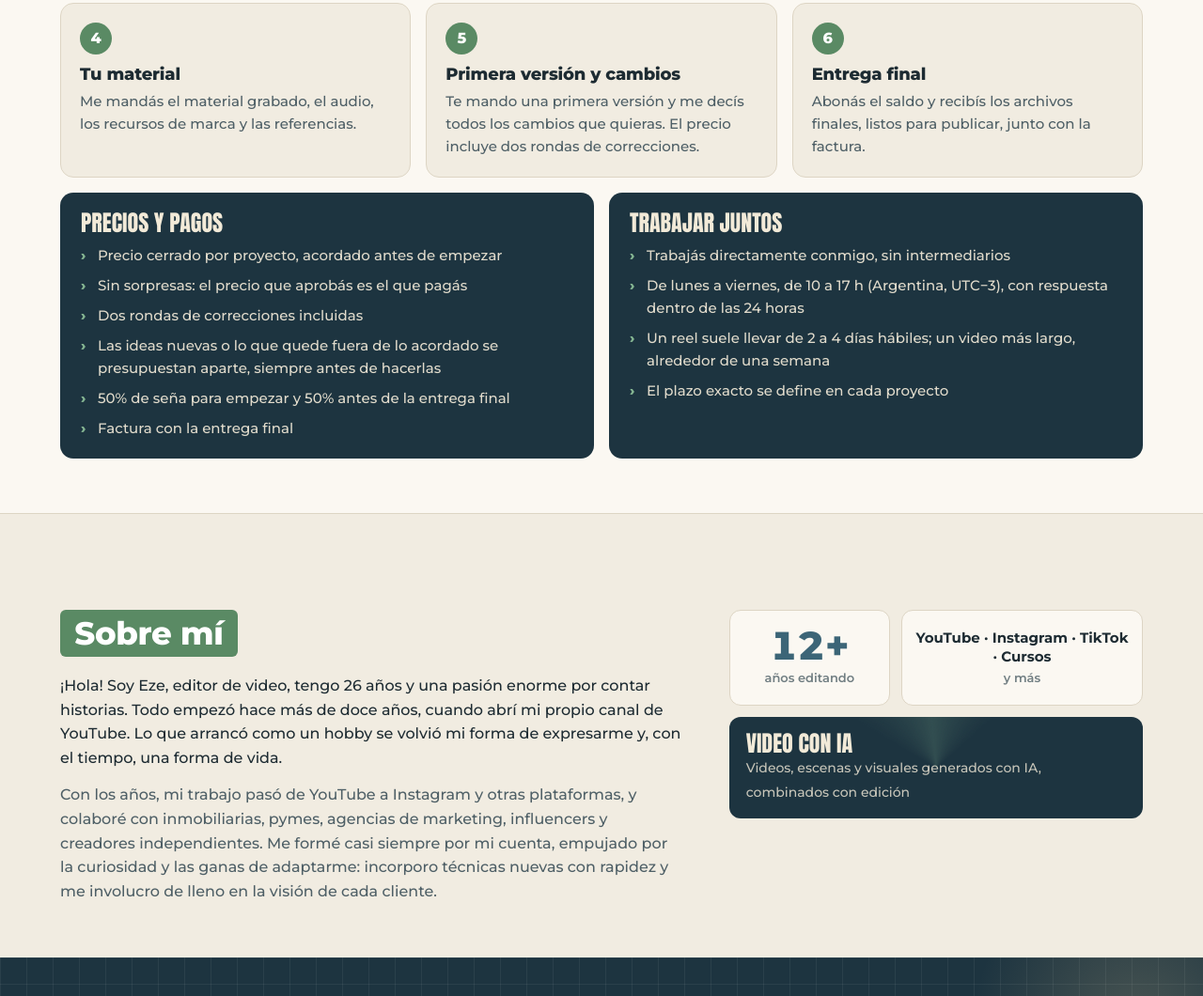
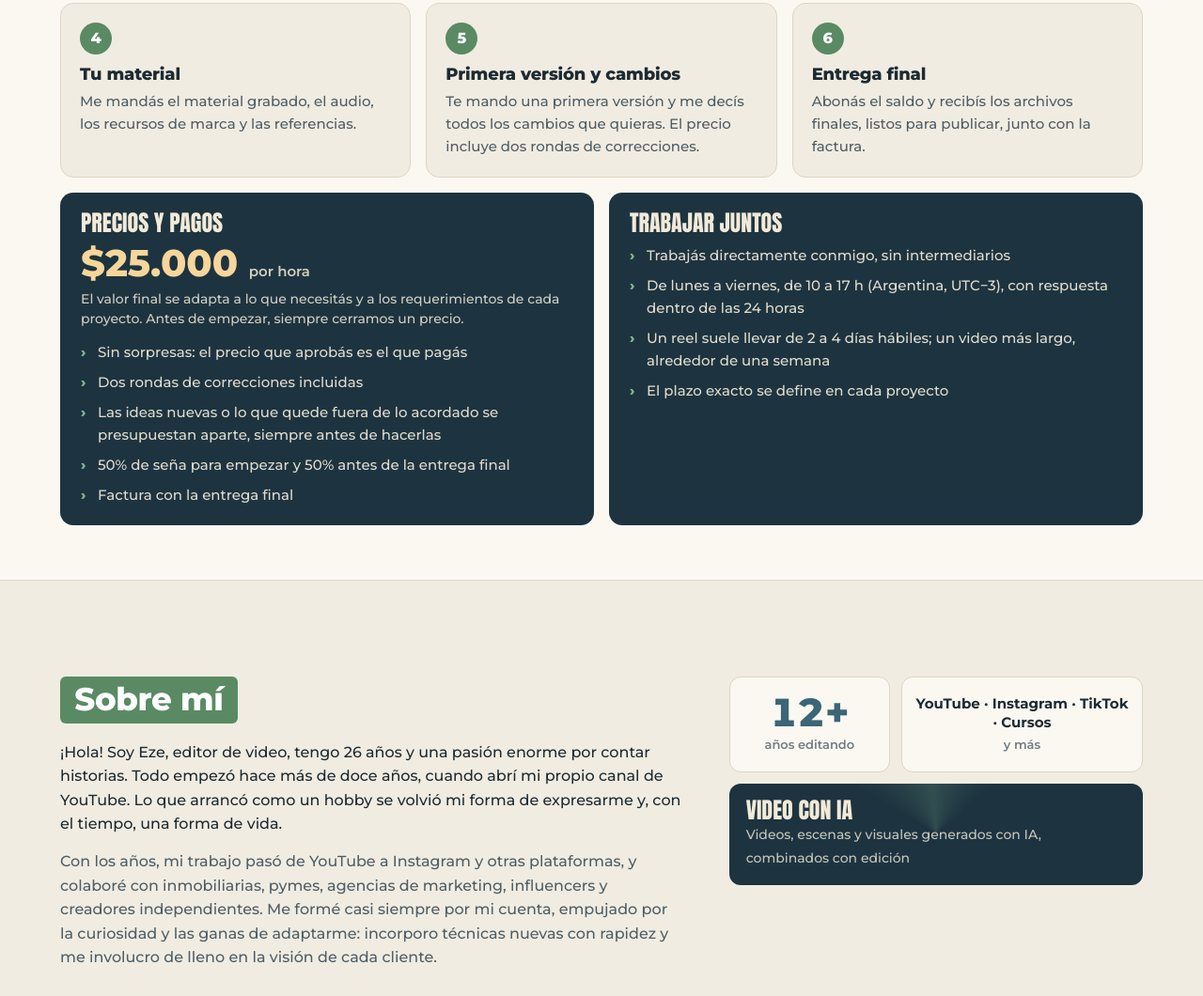
Before and after one commit to ezehaize/ezehaize.github.io, a plain HTML site: page es.html in a window 1280 px wide. Shown: the part 3912-4972 px from the top of the page at 94% size. Drawn offline with Linux system fonts and the light colour scheme.

Commit message:
Precio por hora

```diff
--- a/es.html
+++ b/es.html
@@ -327,6 +327,8 @@ body{font-weight:400}
 @media(max-width:640px){.nav a.l{white-space:nowrap}.nav .brand{font-size:14px;letter-spacing:.04em}.nav .btn.p{min-height:36px;padding:0 12px;font-size:13px}.lang a{padding:5px 8px;font-size:12px}.lang{margin-inline-start:auto;margin-inline-end:8px}}
 
 .nav a.l.mo{display:none}.navl a{flex:none}@media(max-width:640px){.nav .btn.p{display:none}.nav a.l.mo{display:inline-block}}
+
+.howx .rate{font-size:clamp(30px,3.2vw,40px);font-weight:800;color:var(--amber);line-height:1;margin:4px 0 8px}.howx .rate span{font-size:15px;font-weight:600;color:var(--cream);opacity:.85}.howx .rnote{font-size:14px;opacity:.85;margin:0 0 14px;line-height:1.45}
 </style>
 </head>
 <body>
@@ -381,7 +383,7 @@ body{font-weight:400}
     <li><h3>Entrega final</h3><p>Abonás el saldo y recibís los archivos finales, listos para publicar, junto con la factura.</p></li>
   </ol>
   <div class="howx">
-    <div><b>Precios y pagos</b><ul><li>Precio cerrado por proyecto, acordado antes de empezar</li><li>Sin sorpresas: el precio que aprobás es el que pagás</li><li>Dos rondas de correcciones incluidas</li><li>Las ideas nuevas o lo que quede fuera de lo acordado se presupuestan aparte, siempre antes de hacerlas</li><li>50% de seña para empezar y 50% antes de la entrega final</li><li>Factura con la entrega final</li></ul></div>
+    <div><b>Precios y pagos</b><p class="rate">$25.000 <span>por hora</span></p><p class="rnote">El valor final se adapta a lo que necesitás y a los requerimientos de cada proyecto. Antes de empezar, siempre cerramos un precio.</p><ul><li>Sin sorpresas: el precio que aprobás es el que pagás</li><li>Dos rondas de correcciones incluidas</li><li>Las ideas nuevas o lo que quede fuera de lo acordado se presupuestan aparte, siempre antes de hacerlas</li><li>50% de seña para empezar y 50% antes de la entrega final</li><li>Factura con la entrega final</li></ul></div>
     <div><b>Trabajar juntos</b><ul><li>Trabajás directamente conmigo, sin intermediarios</li><li>De lunes a viernes, de 10 a 17 h (Argentina, UTC−3), con respuesta dentro de las 24 horas</li><li>Un reel suele llevar de 2 a 4 días hábiles; un video más largo, alrededor de una semana</li><li>El plazo exacto se define en cada proyecto</li></ul></div>
   </div>
 </div></section>
```
Also changed, not shown: index.html (+3 -1 lines).
